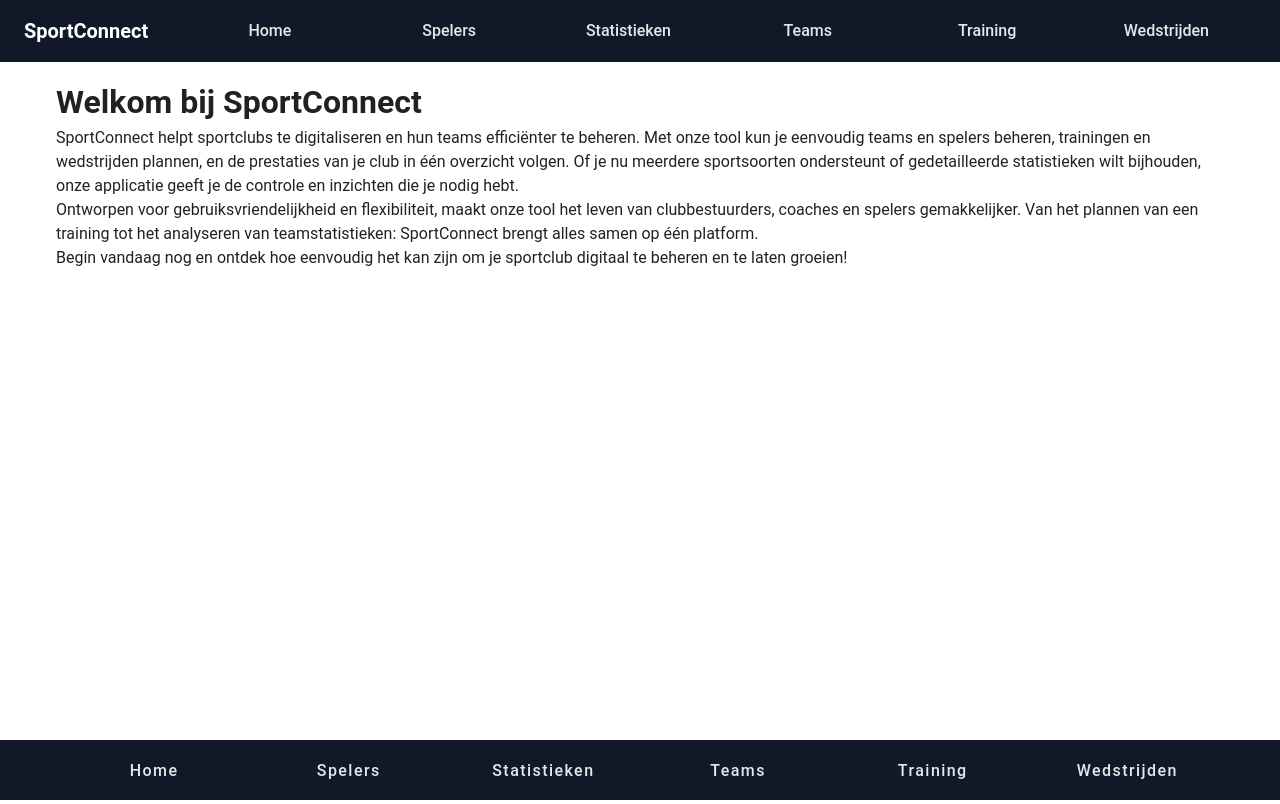
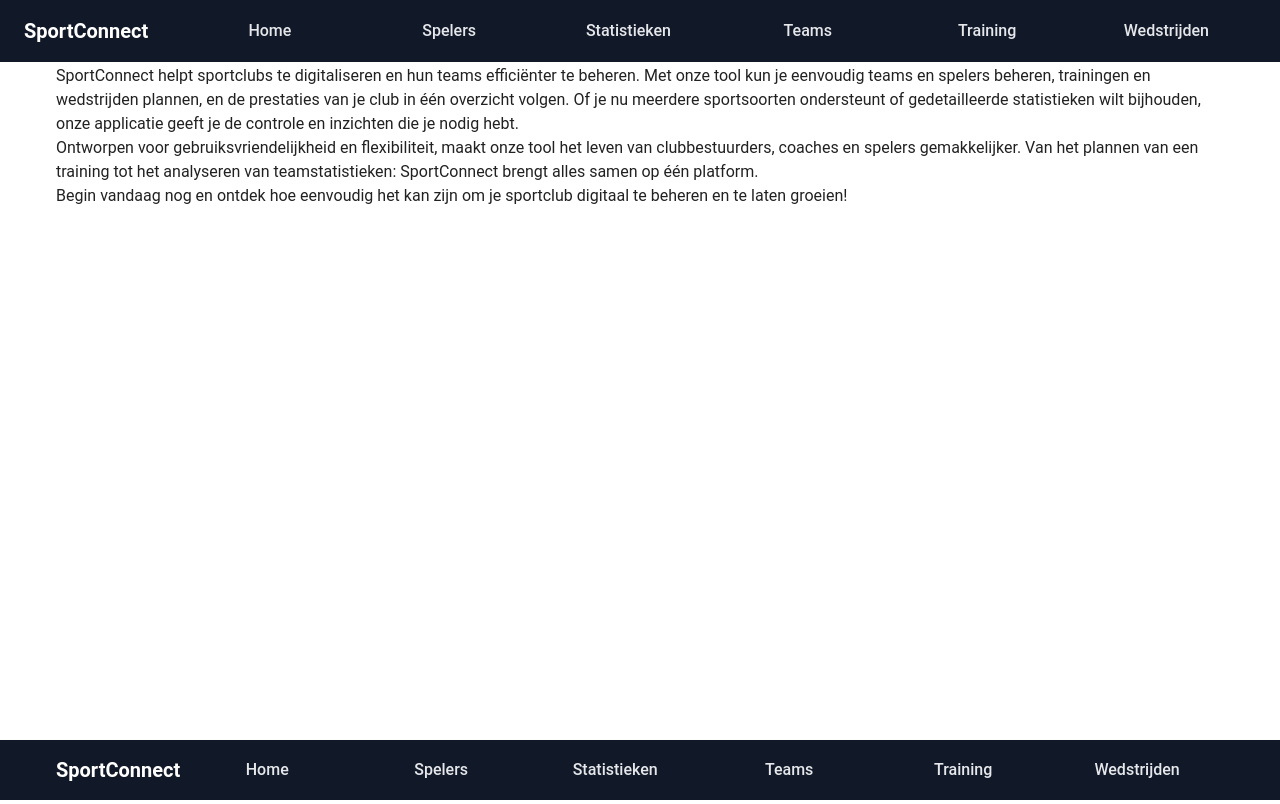
Before and after one commit to gerbrandBergsma/proefexamen-sportmanagementtool, a Vue app: page / in a window 1280 px wide. Built offline with nearby package versions, Linux system fonts and the light colour scheme; a small style sheet from the web is missing.

Commit message:
small change

```diff
--- a/src/components/AppFooter.vue
+++ b/src/components/AppFooter.vue
@@ -1,33 +1,35 @@
 <template>
-  <v-footer app height="60" class="footer d-flex align-center">
+  <v-footer app height="60" class="app-footer">
     <v-container>
-      <v-row class="align-center justify-center" no-gutters>
-        <!-- Desktop links: elk 1/6 breed -->
-        <v-col
-          v-for="link in navLinks"
-          :key="link.name"
-          cols="2"
-          class="d-none d-sm-flex justify-center"
-        >
-          <v-btn
-            variant="text"
-            class="footer-link w-100"
-            @click="router.push(link.path)"
-          >
-            {{ link.name }}
-          </v-btn>
+      <v-row class="align-center justify-between" no-gutters>
+        <!-- Logo -->
+        <v-col cols="auto">
+          <h1 class="footer-logo">SportConnect</h1>
+        </v-col>
+
+        <!-- Desktop nav: links over volledige breedte, zoals header -->
+        <v-col class="d-none d-lg-flex">
+          <div class="footer-nav">
+            <a
+              v-for="link in navLinks"
+              :key="link.name"
+              @click="router.push(link.path)"
+            >
+              {{ link.name }}
+            </a>
+          </div>
         </v-col>
 
         <!-- Mobile hamburger -->
-        <v-col cols="auto" class="d-flex d-sm-none justify-center">
+        <v-col cols="auto" class="d-flex d-lg-none justify-end">
           <v-menu location="top end">
             <template #activator="{ props }">
-              <v-btn icon v-bind="props">
+              <v-btn icon class="footer-hamburger" v-bind="props">
                 <v-icon>mdi-menu</v-icon>
               </v-btn>
             </template>
 
-            <v-list>
+            <v-list class="footer-dropdown">
               <v-list-item
                 v-for="link in navLinks"
                 :key="link.name"
@@ -66,23 +68,87 @@ const navLinks: NavLink[] = [
 </script>
 
 <style scoped>
-.footer {
+.app-footer {
+  background-color: #111827 !important;
+  color: white !important;
+  display: flex;
+  align-items: center;
+  padding: 0 1.5rem;
+}
+
+/* Logo */
+.footer-logo {
+  font-size: 1.25rem;
+  font-weight: 600;
+  margin: 0;
+}
+
+/* Desktop nav: links over volledige breedte, elk neemt evenveel ruimte */
+.footer-nav {
+  display: flex;
+  flex: 1;
+  justify-content: space-between;
+}
+
+.footer-nav a {
+  flex: 1;
+  text-align: center;
+  color: #e5e7eb;
+  text-decoration: none;
+  font-weight: 500;
+}
+
+.footer-nav a:hover {
+  color: white;
+}
+
+/* Hamburger button mobiel */
+.footer-hamburger {
+  background: transparent !important;
+  border: none !important;
+  padding: 0;
+  font-size: 1.5rem;
+  display: flex;
+  align-items: center;
+  justify-content: center;
+}
+
+.footer-hamburger .v-icon {
+  font-size: 1.5rem;
+  color: white;
+}
+
+/* Dropdown menu */
+.footer-dropdown {
   background-color: #111827 !important;
   color: white !important;
 }
 
-.footer-link {
-  color: #e5e7eb !important;
-  text-transform: none;
-  font-weight: 500;
-  font-size: 16px;
-}
-
-.footer-link:hover {
+.footer-dropdown .v-list-item {
   color: white !important;
 }
 
-.v-btn {
-  box-shadow: none !important;
+.footer-dropdown .v-list-item:hover {
+  background-color: #1f2937 !important;
+}
+
+/* Responsive helpers */
+.d-none {
+  display: none !important;
+}
+.d-lg-flex {
+  display: flex !important;
+}
+.d-lg-none {
+  display: none !important;
+}
+
+@media (max-width: 680px) {
+  .d-lg-flex {
+    display: none !important;
+  }
+  .d-lg-none {
+    display: flex !important;
+  }
 }
 </style>
--- a/src/components/AppHeader.vue
+++ b/src/components/AppHeader.vue
@@ -53,11 +53,19 @@ function navigate(path: string) {
 
 <style scoped>
 .app-header {
+  position: fixed;
+  top: 0;
+  left: 0;
+  right: 0;
+
   display: flex;
   align-items: center;
   padding: 1rem 1.5rem;
+
   background: #111827;
   color: white;
+
+  z-index: 2000;
 }
 
 .logo {
```
